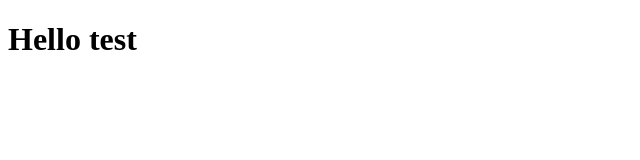
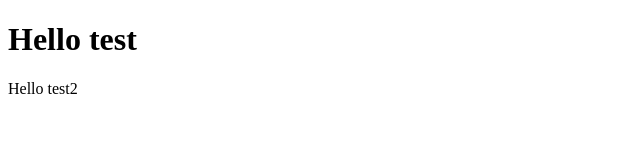
Before and after one commit to benhuanchen/test, a plain HTML site: page index.html in a window 1280 px wide. Shown: the full height of the page, 0-640 px from the left. Drawn offline with Linux system fonts and the light colour scheme.

Commit message:
html增加了一行

```diff
--- a/index.html
+++ b/index.html
@@ -8,5 +8,6 @@
 </head>
 <body>
     <h1>Hello test</h1>
+    <div>Hello test2</div>
 </body>
 </html>
```
